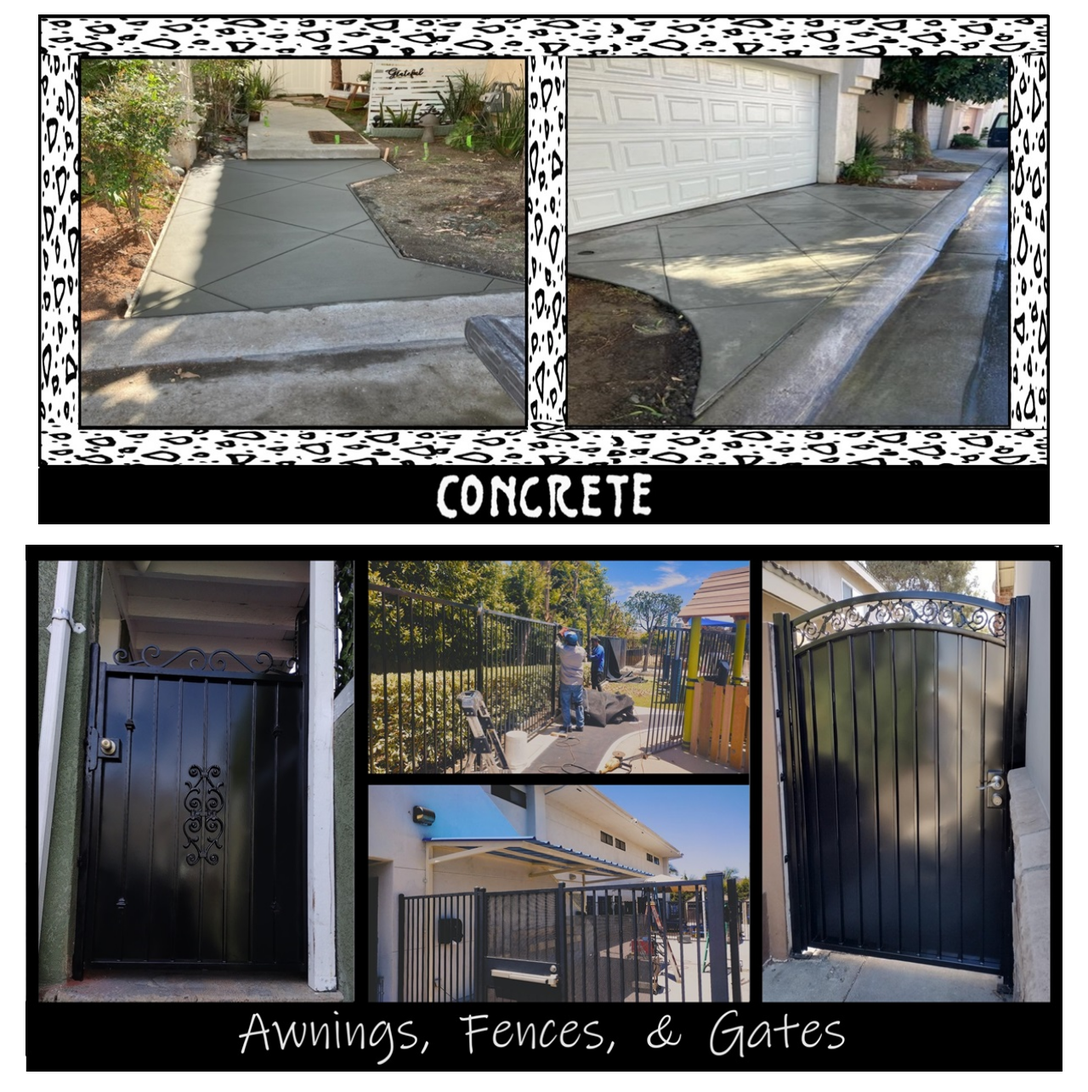
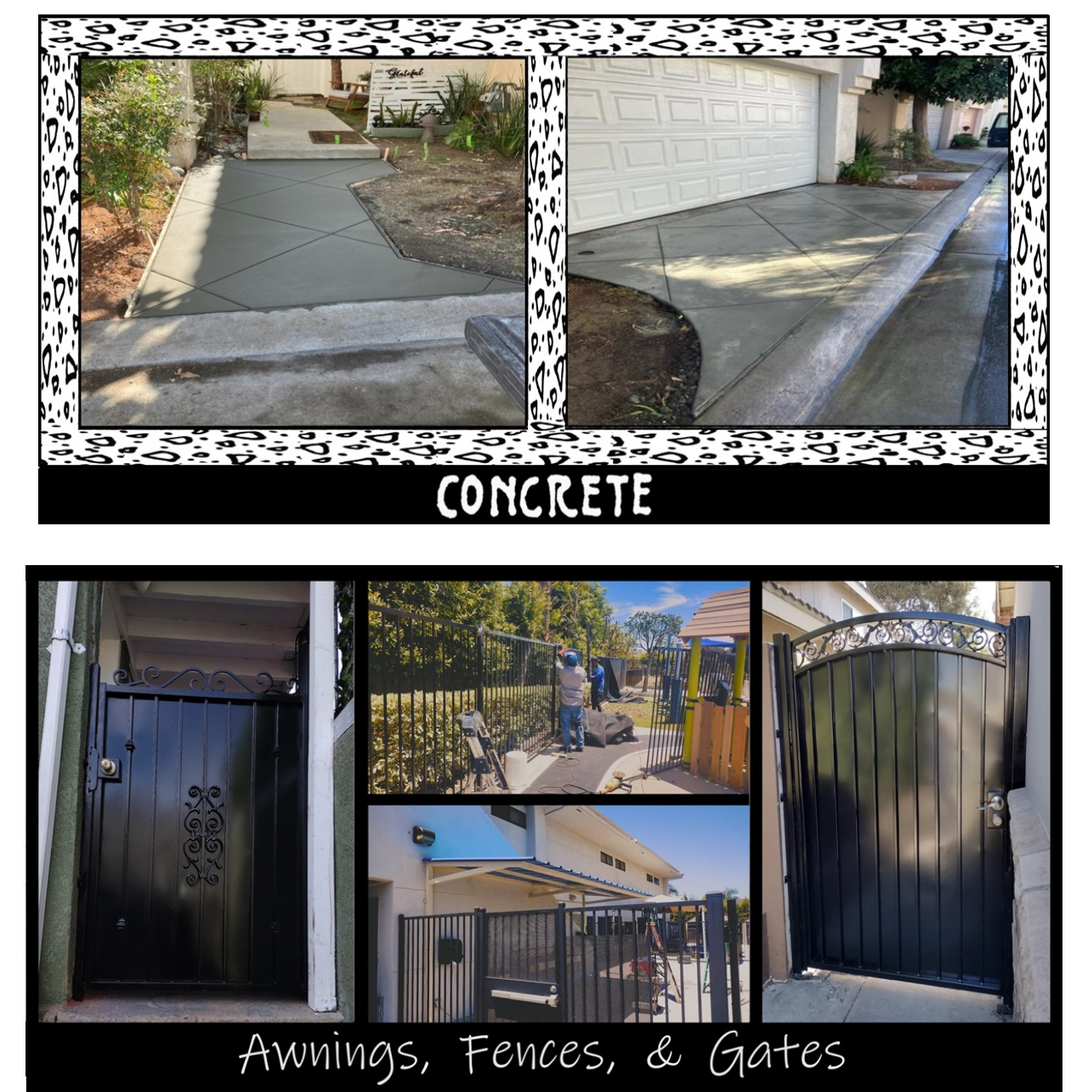
Before and after one commit to learncircuitdesign/H-SHandymen, a plain HTML site: page index.html in a window 1280 px wide. Shown: the part 612-1897 px from the top of the page at 85% size. Before the commit the page ends 1873 px from the top, so only its background shows below. Drawn offline with nearby package versions, Linux system fonts and the light colour scheme.

Commit message:
Update index.html

```diff
--- a/index.html
+++ b/index.html
@@ -24,11 +24,11 @@ body {
 </div>
 	</div>
 	</div>
-<font size="+2"><p><b><i>handymen2u@sbcglobal.net</p></b></i></font>
+<font size="+2"><p><b><i>handymen2u@sbcglobal.net</p></b></i></font></center>
 
-<img src="Image 3.jpg" alt="Concrete" style="width:1190px;height:600px;">
+<center><img src="Image 3.jpg" alt="Concrete" style="width:1190px;height:600px;"></center>
 <br><br>
-<img src="Image 2.jpg" alt="Awnings, Fences , & Gates" style="width:1220px;height:620px;">
+<center><img src="Image 2.jpg" alt="Awnings, Fences , & Gates" style="width:1220px;height:620px;"></center>
 
 </body>
 </html>
```
